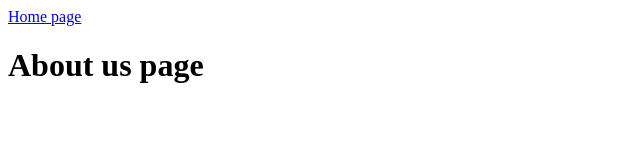
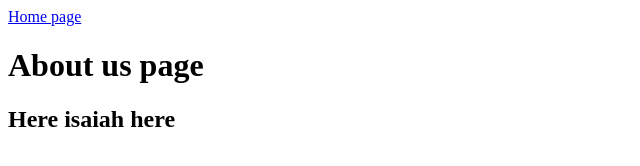
Before and after one commit to Isaiah-Musenga/site, a plain HTML site: page about.html in a window 1280 px wide. Shown: the whole page, without its empty margins (0-640 px from the left). Drawn offline with Linux system fonts and the light colour scheme.

Commit message:
Update about.html

```diff
--- a/about.html
+++ b/about.html
@@ -6,5 +6,6 @@
 <body>
 	<a href="index.html">Home page</a>
 	<h1>About us page</h1>
+	<h2>Here isaiah here</h2>
 </body>
 </html>
```
